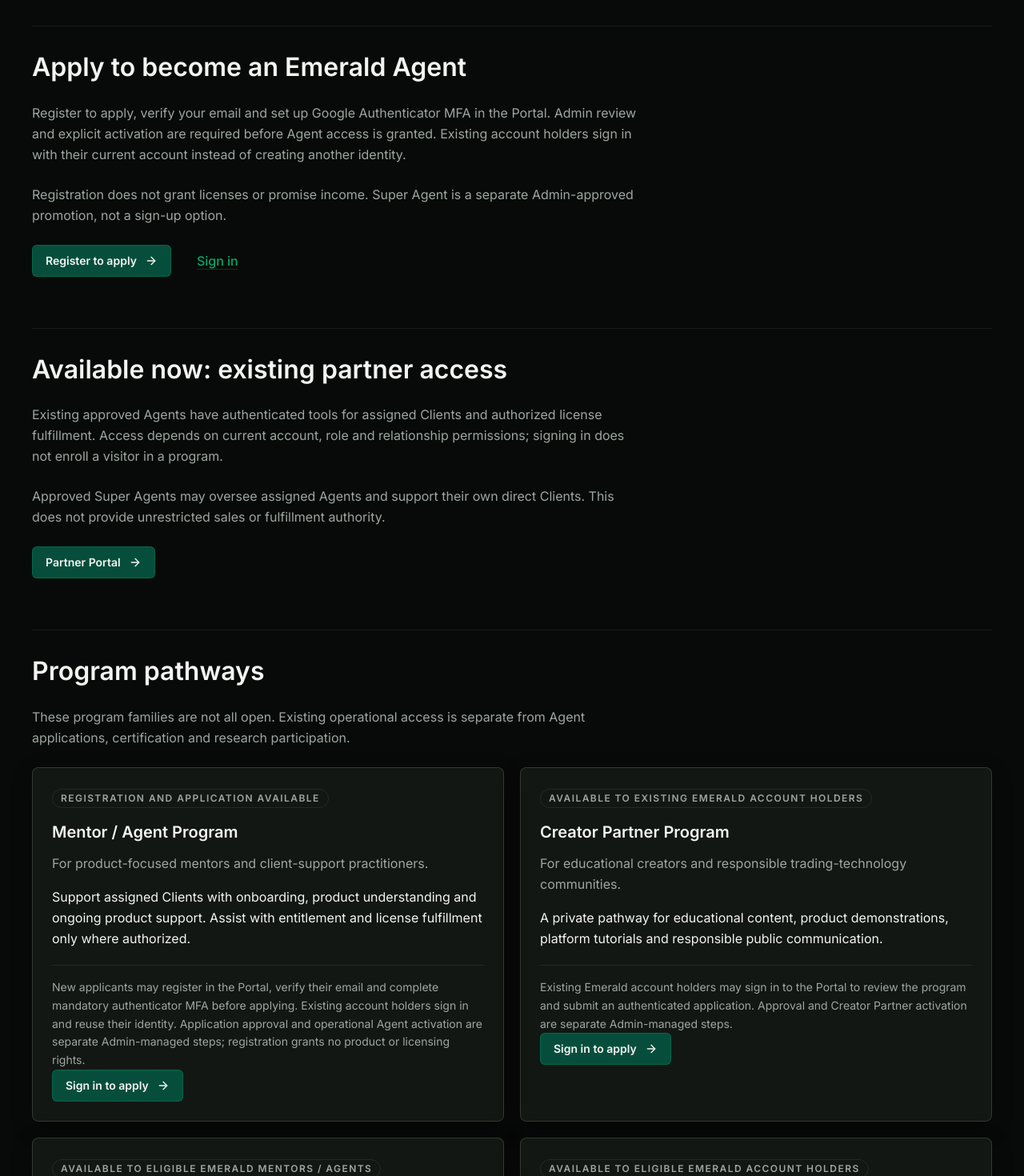
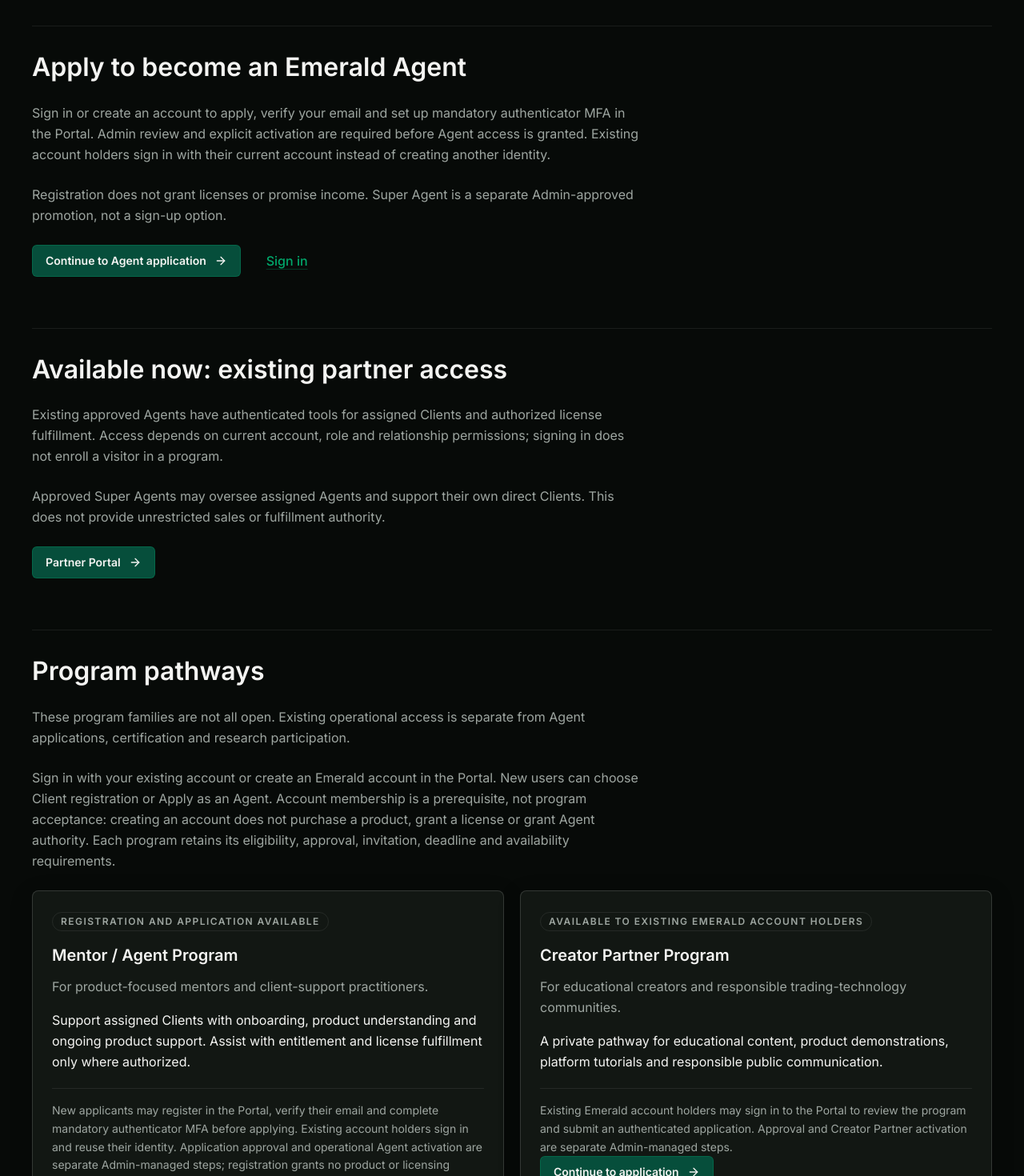
Before and after one commit to ezebedee/Emerald-Trading-Website, a Next.js app: page /partners in a window 1280 px wide. Shown: the part 640-2110 px from the top of the page at 80% size. Built offline with nearby package versions, Linux system fonts and the light colour scheme.

Commit message:
feat: unify public program account entry with allowlisted intents

```diff
--- a/scripts/audit-partners.mjs
+++ b/scripts/audit-partners.mjs
@@ -1,6 +1,7 @@
 import assert from "node:assert/strict";
 import { readFileSync } from "node:fs";
 import { partnerPrograms } from "../src/data/content/partners.ts";
+import { portalProgramLoginUrl } from "../src/lib/portal.ts";
 import { publicRouteRegistry } from "../src/lib/seo/routes.ts";
 
 const read = (file) =>
@@ -40,18 +41,40 @@ assert.doesNotMatch(
   /PagePlaceholder|<form\b|<input\b|use server|use client|fetch\(|\/api\//i,
 );
 assert.match(page, /href=\{portalLoginUrl\}/);
-assert.match(page, /href=\{agentRegistrationUrl\}/);
-assert.match(page, /Register to apply/);
-assert.match(page, /verify your email and set up Google Authenticator MFA/);
+assert.match(page, /href=\{portalProgramLoginUrl\("mentor-agent"\)\}/);
+assert.match(page, /href=\{portalProgramLoginUrl\(program.intent\)\}/);
+assert.match(page, /Continue to Agent application/);
+assert.match(page, /verify your email and set up mandatory authenticator MFA/);
 assert.match(page, /Admin review and explicit activation are required/);
 assert.match(page, /Super Agent is a separate Admin-approved promotion/);
+assert.deepEqual(
+  partnerPrograms.map(({ id, intent }) => [id, intent]),
+  [
+    ["mentor-agent", "mentor-agent"],
+    ["creator-partner", "creator"],
+    ["certified-mentor", "certified-mentor"],
+    ["research-challenge", "trading-research"],
+    ["research-contributor", "research-contributor"],
+  ],
+);
+for (const program of partnerPrograms) {
+  assert.equal(
+    portalProgramLoginUrl(program.intent),
+    `https://portal.emeraldforexsystem.com/login?intent=${program.intent}`,
+  );
+}
+assert.match(page, /Continue to application/);
+assert.match(page, /Check eligibility/);
+assert.match(page, /Check invitations/);
 assert.match(
-  read("src/lib/portal.ts"),
-  /https:\/\/portal\.emeraldforexsystem\.com\/register\/agent/,
+  page,
+  /Account membership is a prerequisite, not program acceptance/,
 );
-assert.match(page, /Sign in to apply/);
-assert.match(page, /Sign in to check eligibility/);
-assert.match(page, /Sign in to check invitations/);
+assert.match(
+  page,
+  /creating an account does not purchase a product, grant a license/,
+);
+assert.match(page, /competitions, payments and rankings remain deferred/);
 assert.match(content, /Signing in does not enroll you or guarantee selection/);
 assert.match(
   content,
@@ -86,5 +109,5 @@ for (const file of [
   assert.match(read(file), /href="\/partners"/);
 }
 console.log(
-  "Partner Hub audit passed: statuses, route/SEO, discovery, portal distinction and no application workflow. Human claim review remains required.",
+  "Partner Hub audit passed: five program intents, statuses, route/SEO, discovery, membership boundaries and no public application workflow. Human claim review remains required.",
 );
--- a/scripts/audit-portal-navigation.mjs
+++ b/scripts/audit-portal-navigation.mjs
@@ -2,6 +2,11 @@ import assert from "node:assert/strict";
 import { readFileSync, readdirSync } from "node:fs";
 import path from "node:path";
 import { fileURLToPath } from "node:url";
+import {
+  portalLoginUrl,
+  portalProgramIntents,
+  portalProgramLoginUrl,
+} from "../src/lib/portal.ts";
 import {
   navigationLinks,
   isActiveRoute,
@@ -9,6 +14,40 @@ import {
 
 const root = path.resolve(path.dirname(fileURLToPath(import.meta.url)), "..");
 const read = (file) => readFileSync(path.join(root, file), "utf8");
+assert.deepEqual(portalProgramIntents, [
+  "mentor-agent",
+  "creator",
+  "certified-mentor",
+  "research-contributor",
+  "trading-research",
+]);
+for (const intent of portalProgramIntents) {
+  const url = new URL(portalProgramLoginUrl(intent));
+  assert.equal(url.origin + url.pathname, portalLoginUrl);
+  assert.deepEqual([...url.searchParams], [["intent", intent]]);
+  assert.equal(url.hash, "");
+}
+for (const invalid of [
+  undefined,
+  null,
+  "",
+  "admin",
+  "creator-partner",
+  "research-challenge",
+  "https://example.invalid",
+  "//example.invalid",
+  "/admin",
+  "creator&returnTo=https://example.invalid",
+  "CREATOR",
+  " creator",
+  "%63reator",
+  "__proto__",
+  "constructor",
+  {},
+  [],
+]) {
+  assert.equal(portalProgramLoginUrl(invalid), portalLoginUrl);
+}
 assert.deepEqual(navigationLinks, [
   { href: "/", label: "Home" },
   { href: "/ledger", label: "Emerald Ledger" },
@@ -65,6 +104,11 @@ for (const file of files) {
   const source = read(`src/${file}`);
   assert.doesNotMatch(
     source,
+    /agentRegistrationUrl|\/register\/agent|[?&](?:returnTo|returnUrl|callbackUrl|redirect|next)=/i,
+    `${file}: only canonical entry and identifiers, no raw return URLs`,
+  );
+  assert.doesNotMatch(
+    source,
     /https?:\/\/[^\s"'<>]*(?:hostingersite\.com|hstgr\.cloud|api\.emeraldforexsystem\.com)/,
     file,
   );
--- a/src/app/(site)/partners/page.tsx
+++ b/src/app/(site)/partners/page.tsx
@@ -9,7 +9,7 @@ import { Badge } from "@/components/ui/badge";
 import { LinkButton } from "@/components/ui/button";
 import { TextLink } from "@/components/ui/text-link";
 import { partnerPrograms } from "@/data/content/partners";
-import { agentRegistrationUrl, portalLoginUrl } from "@/lib/portal";
+import { portalLoginUrl, portalProgramLoginUrl } from "@/lib/portal";
 import {
   createPageMetadata,
   createRouteWebPageJsonLd,
@@ -68,10 +68,11 @@ export default function PartnersPage() {
         </EngineeringSection>
         <EngineeringSection title="Apply to become an Emerald Agent">
           <p className="text-muted-foreground max-w-3xl leading-relaxed">
-            Register to apply, verify your email and set up Google Authenticator
-            MFA in the Portal. Admin review and explicit activation are required
-            before Agent access is granted. Existing account holders sign in
-            with their current account instead of creating another identity.
+            Sign in or create an account to apply, verify your email and set up
+            mandatory authenticator MFA in the Portal. Admin review and explicit
+            activation are required before Agent access is granted. Existing
+            account holders sign in with their current account instead of
+            creating another identity.
           </p>
           <p className="text-muted-foreground max-w-3xl leading-relaxed">
             Registration does not grant licenses or promise income. Super Agent
@@ -79,12 +80,14 @@ export default function PartnersPage() {
           </p>
           <div className="flex flex-wrap items-center gap-x-8 gap-y-4">
             <LinkButton
-              href={agentRegistrationUrl}
+              href={portalProgramLoginUrl("mentor-agent")}
               trailingIcon={<ArrowRight aria-hidden="true" />}
             >
-              Register to apply
+              Continue to Agent application
             </LinkButton>
-            <TextLink href={portalLoginUrl}>Sign in</TextLink>
+            <TextLink href={portalProgramLoginUrl("mentor-agent")}>
+              Sign in
+            </TextLink>
           </div>
         </EngineeringSection>
         <EngineeringSection title="Available now: existing partner access">
@@ -112,6 +115,14 @@ export default function PartnersPage() {
             is separate from Agent applications, certification and research
             participation.
           </p>
+          <p className="text-muted-foreground max-w-3xl leading-relaxed">
+            Sign in with your existing account or create an Emerald account in
+            the Portal. New users can choose Client registration or Apply as an
+            Agent. Account membership is a prerequisite, not program acceptance:
+            creating an account does not purchase a product, grant a license or
+            grant Agent authority. Each program retains its eligibility,
+            approval, invitation, deadline and availability requirements.
+          </p>
           <div className="grid gap-5 md:grid-cols-2">
             {partnerPrograms.map((program) => (
               <article
@@ -130,24 +141,18 @@ export default function PartnersPage() {
                 <p className="text-muted-foreground mt-5 border-t border-[var(--border)] pt-4 text-sm leading-relaxed">
                   {program.availability}
                 </p>
-                {program.id === "mentor-agent" ||
-                program.id === "creator-partner" ||
-                program.id === "certified-mentor" ||
-                program.id === "research-challenge" ||
-                program.id === "research-contributor" ? (
                 <LinkButton
-                    href={portalLoginUrl}
+                  href={portalProgramLoginUrl(program.intent)}
                   trailingIcon={<ArrowRight aria-hidden="true" />}
                 >
                   {program.id === "research-contributor"
-                      ? "Sign in to check invitations"
+                    ? "Check invitations"
                     : program.id === "certified-mentor"
-                        ? "Sign in to check eligibility"
+                      ? "Check eligibility"
                       : program.id === "research-challenge"
-                          ? "Sign in to participate"
-                          : "Sign in to apply"}
+                        ? "Explore participation"
+                        : "Continue to application"}
                 </LinkButton>
-                ) : null}
               </article>
             ))}
           </div>
@@ -176,14 +181,14 @@ export default function PartnersPage() {
         <EngineeringSection title="Public discovery, authenticated participation">
           <p className="text-muted-foreground max-w-3xl leading-relaxed">
             The Partner Hub explains pathways and expectations publicly. The
-            Emerald Portal handles identity and authorization, and will handle
-            program applications as each program becomes available. There are no
-            public application or submission forms in this Hub.
+            Emerald Portal handles identity, authorization and available program
+            applications. There are no public application or submission forms in
+            this Hub.
           </p>
           <p className="text-muted-foreground max-w-3xl leading-relaxed">
-            Explore Emerald&apos;s research approach now. Future challenges and
-            contributor work will require their own published rules and
-            authenticated workflows.
+            Explore Emerald&apos;s research approach now. Verified trading
+            competitions, payments and rankings remain deferred. Following a
+            program link does not submit an application or enroll you.
           </p>
           <div className="flex flex-wrap gap-x-8 gap-y-4">
             <TextLink href="/research">Explore Emerald research</TextLink>
--- a/src/data/content/partners.ts
+++ b/src/data/content/partners.ts
@@ -1,6 +1,9 @@
+import type { PortalProgramIntent } from "@/lib/portal";
+
 export const partnerPrograms = [
   {
     id: "mentor-agent",
+    intent: "mentor-agent",
     title: "Mentor / Agent Program",
     status: "Registration and application available",
     audience: "For product-focused mentors and client-support practitioners.",
@@ -11,6 +14,7 @@ export const partnerPrograms = [
   },
   {
     id: "creator-partner",
+    intent: "creator",
     title: "Creator Partner Program",
     status: "Available to existing Emerald account holders",
     audience:
@@ -22,6 +26,7 @@ export const partnerPrograms = [
   },
   {
     id: "certified-mentor",
+    intent: "certified-mentor",
     title: "Certified Mentor Program",
     status: "Available to eligible Emerald Mentors / Agents",
     audience:
@@ -33,6 +38,7 @@ export const partnerPrograms = [
   },
   {
     id: "research-challenge",
+    intent: "trading-research",
     title: "Trading Research Challenge",
     status: "Available to eligible Emerald account holders",
     audience:
@@ -44,6 +50,7 @@ export const partnerPrograms = [
   },
   {
     id: "research-contributor",
+    intent: "research-contributor",
     title: "Research Contributor Program",
     status: "Invitation-based participation",
     audience:
@@ -53,4 +60,12 @@ export const partnerPrograms = [
     availability:
       "Existing account holders may sign in to check for a personal invitation. Signing in does not enroll you or guarantee selection. Assigned work and review feedback remain private; membership does not grant product access or promise compensation.",
   },
-] as const;
+] as const satisfies readonly {
+  id: string;
+  intent: PortalProgramIntent;
+  title: string;
+  status: string;
+  audience: string;
+  responsibility: string;
+  availability: string;
+}[];
--- a/src/lib/portal.ts
+++ b/src/lib/portal.ts
@@ -1,4 +1,21 @@
 // Navigation only. Authentication and role routing belong to the portal.
 export const portalLoginUrl = "https://portal.emeraldforexsystem.com/login";
-export const agentRegistrationUrl =
-  "https://portal.emeraldforexsystem.com/register/agent";
+
+export const portalProgramIntents = [
+  "mentor-agent",
+  "creator",
+  "certified-mentor",
+  "research-contributor",
+  "trading-research",
+] as const;
+
+export type PortalProgramIntent = (typeof portalProgramIntents)[number];
+
+export function portalProgramLoginUrl(intent: PortalProgramIntent): string {
+  // Keep runtime callers on the canonical entry even if their input is invalid.
+  if (!portalProgramIntents.includes(intent)) return portalLoginUrl;
+
+  const url = new URL(portalLoginUrl);
+  url.searchParams.set("intent", intent);
+  return url.toString();
+}
```
Also changed, not shown: 7 other files (tests, documents, lock files or other folders). Lines whose indentation alone changed are shown as unchanged.
